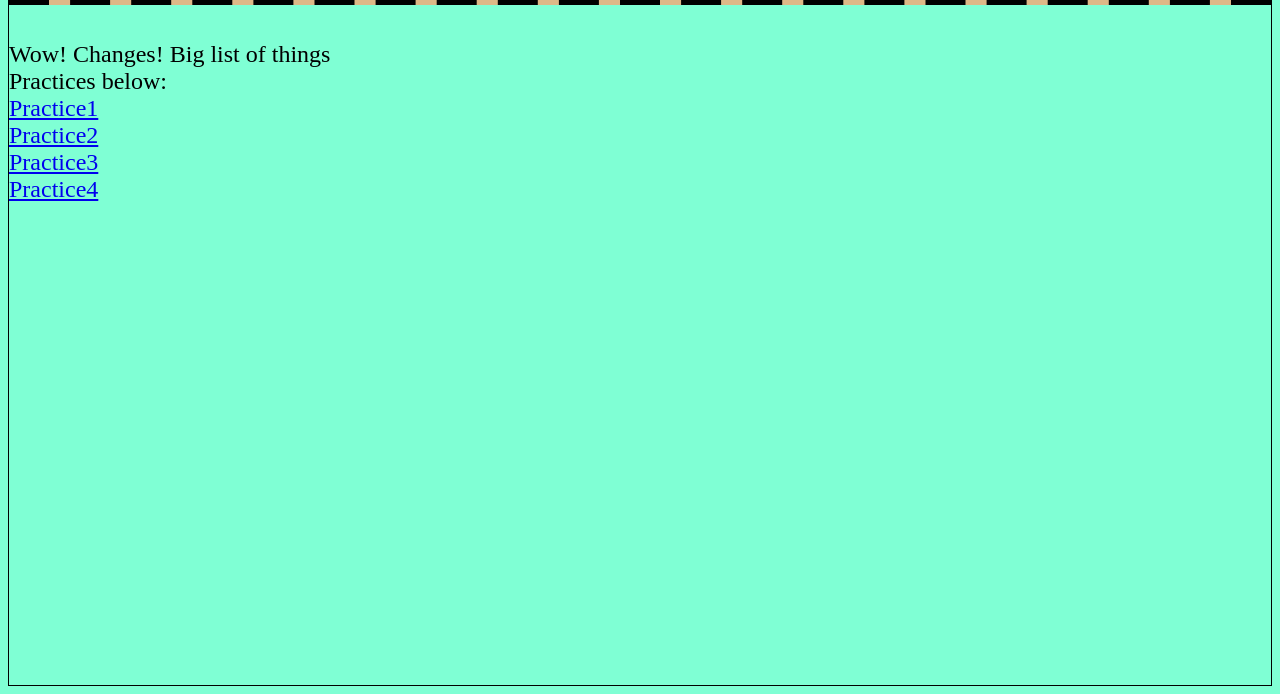
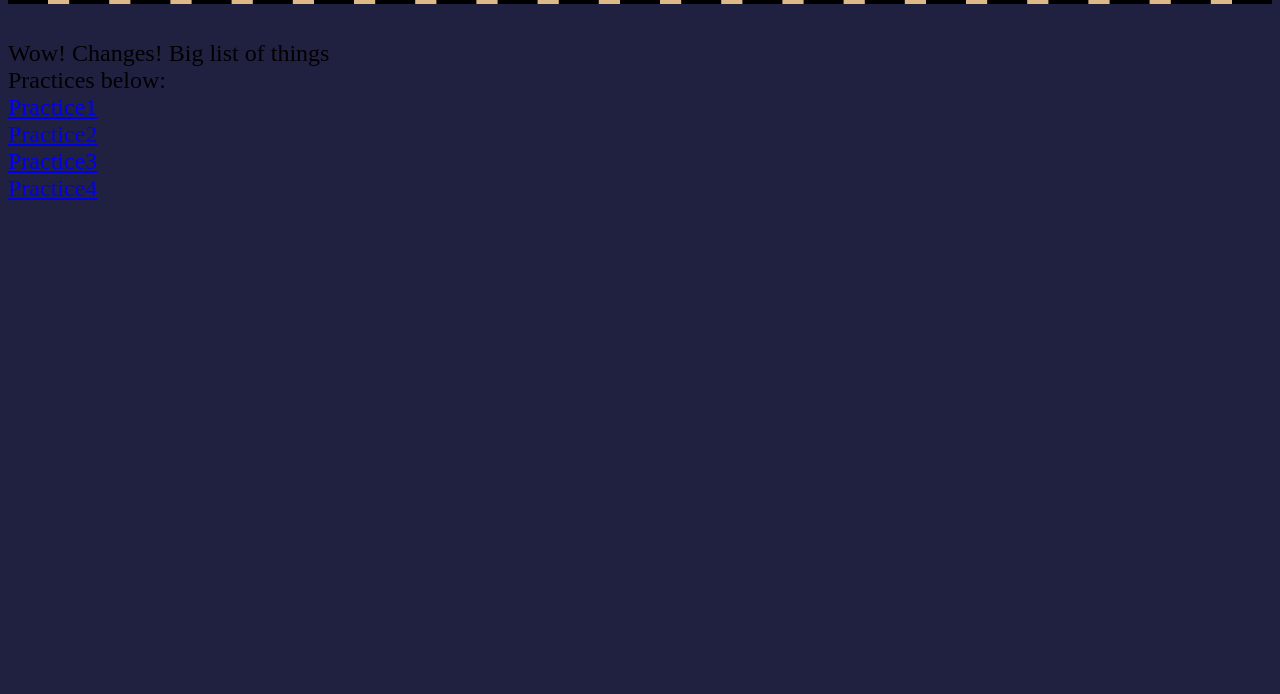
Before and after one commit to AraReighard/website, a plain HTML site: page index.html in a window 1280 px wide. Shown: the part 106-800 px from the top of the page. Drawn offline with Linux system fonts and the light colour scheme.

Commit message:
Slight update to css sheet

```diff
--- a/stylesheet.css
+++ b/stylesheet.css
@@ -12,9 +12,7 @@
 }
 
 body {
-    border-style: solid;
-    border-width: 1;
-    background-color: aquamarine;
+    background-color: rgb(32, 32, 64);
     color: black;
     font-size: 18pt;
     background-image: url("");
```
